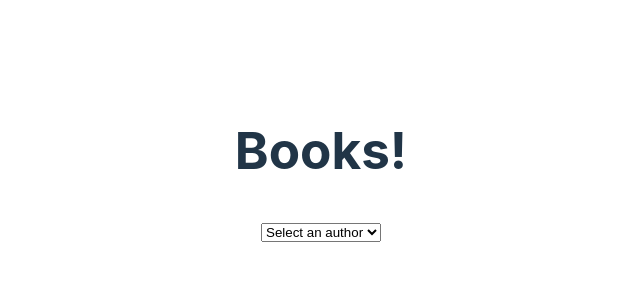
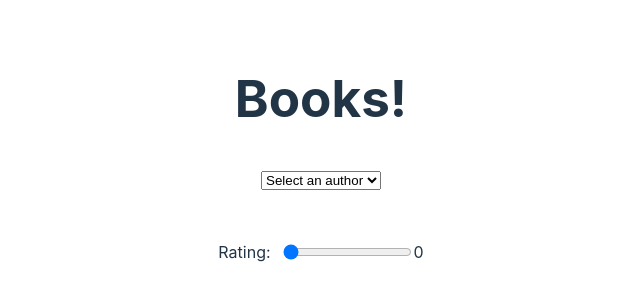
Before and after one commit to KalebCole/Web102-Unit5, a React (Vite) app in the folder data-dashboard/: page / in a window 1280 px wide. Shown: the part 230-530 px from the top of the page, without its empty margins (319-959 px from the left). Built offline with nearby package versions, Linux system fonts and the light colour scheme.

Commit message:
implemented the rating feature

```diff
--- a/data-dashboard/src/App.jsx
+++ b/data-dashboard/src/App.jsx
@@ -16,6 +16,54 @@ const AuthorSelect = ({ setAuthorName }) => {
 };
 
 const CollectionHeader = ({ author }) => <h2>Collection from {author}</h2>;
+
+const RatingFilter = ({ ratingFilter, setRatingFilter }) => {
+  return (
+    <div
+      style={{
+        display: "flex",
+        justifyContent: "center",
+        alignItems: "center",
+        margin: "20px",
+      }}
+    >
+      <label htmlFor="ratingFilter" style={{ marginRight: "10px" }}>
+        Rating:
+      </label>
+      <input
+        id="ratingFilter"
+        type="range"
+        min="0"
+        max="5"
+        step="0.1"
+        value={ratingFilter}
+        onChange={(e) => setRatingFilter(e.target.value)}
+      />
+      <div>{ratingFilter}</div>
+    </div>
+  );
+};
+// const SubjectFilter = ({ subjectFilter, setSubjectFilter }) => {
+//   // Example subjects list. Replace or extend with your subjects as needed.
+//   const subjects = ["All", "Fiction", "Science Fiction", "Action & Adventure", "Drama"];
+
+//   return (
+//     <div>
+//       <label htmlFor="subjectFilter">Subject: </label>
+//       <select
+//         id="subjectFilter"
+//         value={subjectFilter}
+//         onChange={(e) => setSubjectFilter(e.target.value)}
+//       >
+//         {subjects.map((subject) => (
+//           <option key={subject} value={subject}>
+//             {subject}
+//           </option>
+//         ))}
+//       </select>
+//     </div>
+//   );
+// };
 
 const StatisticsCards = ({ books }) => {
   // Calculate statistics here based on books data
@@ -49,10 +97,9 @@ const BooksList = ({ books }) => {
           <h3>Pages</h3>
         </div>
       </div>
-        {/* now I need to update this to get the image, title, and page number */}
       {console.log(books)}
       {books.map((book) => {
-          if (book.cover_i && book.title){
+        if (book.cover_i && book.title) {
           return (
             <div key={book.key} className="book-row">
               <div className="book-cell">
@@ -67,9 +114,8 @@ const BooksList = ({ books }) => {
               </div>
               <div className="book-cell">
                 {book.number_of_pages_median && (
-                    <p>Pages: {book.number_of_pages_median}</p>
-
-                  ) }
+                  <p>{book.number_of_pages_median}</p>
+                )}
               </div>
             </div>
           );
@@ -80,12 +126,13 @@ const BooksList = ({ books }) => {
   );
 };
 
-
-// Main App component
 function App() {
   const [authorName, setAuthorName] = useState("");
   const [authorData, setAuthorData] = useState([]);
   const [detailedBooks, setDetailedBooks] = useState([]);
+  const [seenKeys, setSeenKeys] = useState(new Set()); // Set to track seen book keys
+  const [ratingFilter, setRatingFilter] = useState(0);
+  const [subjectFilter, setSubjectFilter] = useState("");
 
   useEffect(() => {
     if (authorName) {
@@ -95,7 +142,9 @@ function App() {
         .then((response) => response.json())
         .then((data) => {
           if (data && data.docs[0] && data.docs[0].key) {
-              return fetch(`https://openlibrary.org/authors/${data.docs[0].key}/works.json`);
+            return fetch(
+              `https://openlibrary.org/authors/${data.docs[0].key}/works.json`
+            );
           } else {
             throw new Error("No data found");
           }
@@ -103,10 +152,9 @@ function App() {
         .then((response) => response.json())
         .then((worksData) => {
           setAuthorData(worksData.entries);
-            return worksData.entries;
+          return worksData.entries.length === 25 ? worksData.entries.slice(0, 25) : worksData.entries;
         })
         .then((entries) => {
-            // For each book, fetch additional details by title
           entries.forEach((entry) => {
             const titleQuery = entry.title.split(" ").join("+");
             fetch(`https://openlibrary.org/search.json?title="${titleQuery}"`)
@@ -114,8 +162,16 @@ function App() {
               .then((searchData) => {
                 if (searchData.docs && searchData.docs.length > 0) {
                   const detailedBook = searchData.docs[0];
-                    // console.log(detailedBook)
-                    setDetailedBooks((prevBooks) => [...prevBooks, detailedBook]);
+                  if (!seenKeys.has(detailedBook.key)) {
+                    // Check if the book key hasn't been seen
+                    setDetailedBooks((prevBooks) => [
+                      ...prevBooks,
+                      detailedBook,
+                    ]);
+                    setSeenKeys(
+                      (prevKeys) => new Set(prevKeys.add(detailedBook.key))
+                    ); // Add the key to the seen set
+                  }
                 }
               })
               .catch((error) => console.error(error));
@@ -123,15 +179,43 @@ function App() {
         })
         .catch((error) => console.error(error));
     }
-    }, [authorName]);
+  }, [authorName, ratingFilter]);
+//   subjectFilter
 
   return (
     <div className="App">
       <h1>Books!</h1>
       <AuthorSelect setAuthorName={setAuthorName} />
       {authorName && <CollectionHeader author={authorName} />}
-        {detailedBooks && detailedBooks.length > 0 && (
-          <BooksList books={detailedBooks} />
+      <div
+        style={{
+          display: "flex",
+          justifyContent: "center",
+          alignItems: "center",
+          margin: "20px",
+        }}
+      >
+        <RatingFilter
+          ratingFilter={ratingFilter}
+          setRatingFilter={setRatingFilter}
+        />
+        {/* <SubjectFilter
+          subjectFilter={subjectFilter}
+          setSubjectFilter={setSubjectFilter}
+        /> */}
+      </div>
+
+      {detailedBooks.length > 0 && (
+        // console.log(subjectFilter),
+        <BooksList
+          books={detailedBooks.filter(
+            (book) =>
+              book.ratings_average >= ratingFilter
+            //   &&
+            //   (subjectFilter === "All" ||
+            //     book.subjects?.includes(subjectFilter.toLowerCase()))
+          )}
+        />
       )}
     </div>
   );
```
Lines whose indentation alone changed are shown as unchanged.
